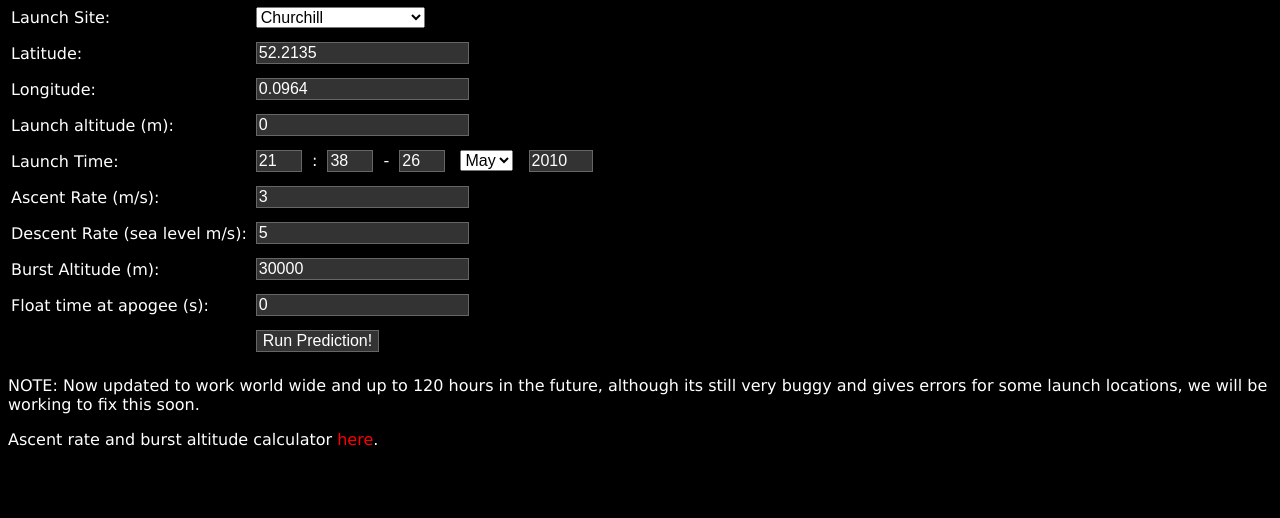
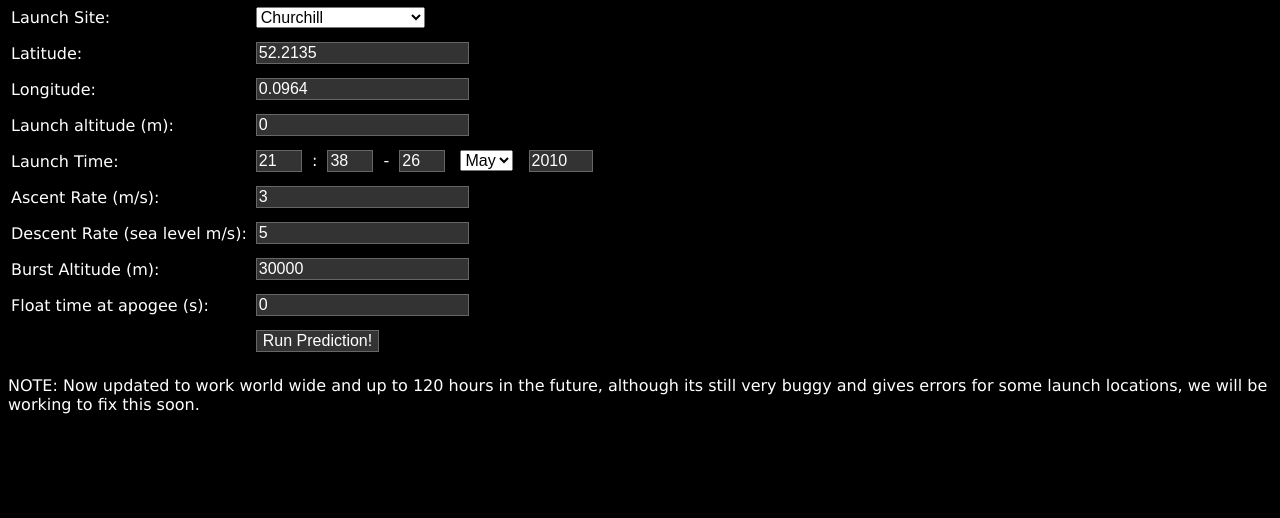
Before and after one commit to jonsowman/cusf-standalone-predictor, a PHP site: page / in a window 1280 px wide. Shown: the part 78-596 px from the top of the page. Run offline with PHP 8.4, Linux system fonts and the light colour scheme; some libraries are stand-ins or nearby versions.

Commit message:
removed calc link

```diff
--- a/index.php
+++ b/index.php
@@ -136,7 +136,6 @@
 
 
 <p>NOTE: Now updated to work world wide and up to 120 hours in the future, although its still very buggy and gives errors for some launch locations, we will be working to fix this soon.</p>
-<p>Ascent rate and burst altitude calculator <a href="/~cuspaceflight/calc" title="ascent rate and burst altitude calculator">here</a>.</p>
 
 
 <?php
```
